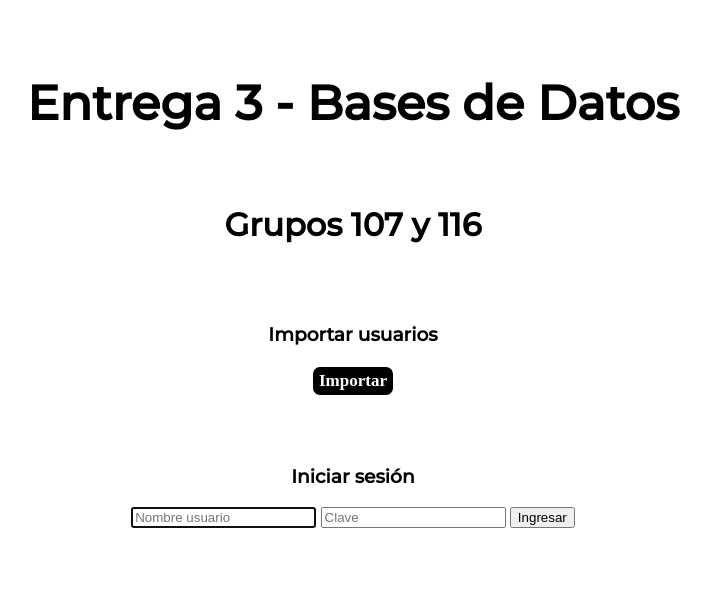
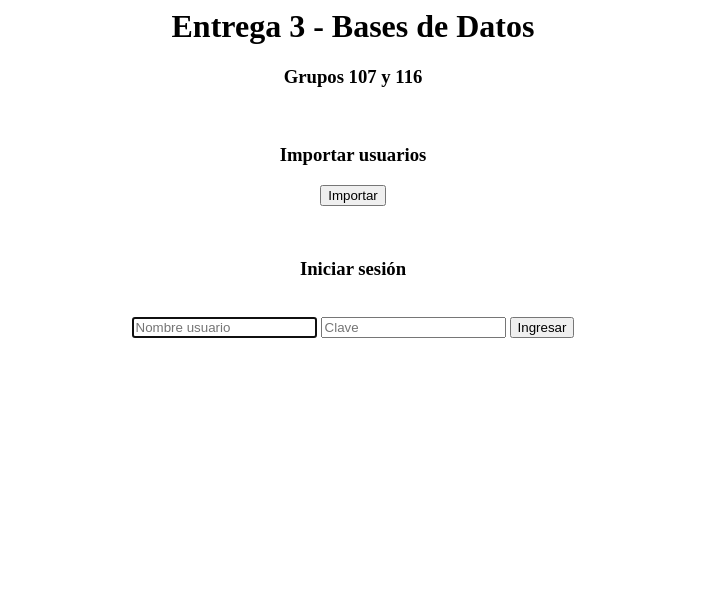
Before and after one commit to verobaeza/Entrega_3_BDD, a PHP site: page / in a window 1280 px wide. Shown: the top 589 px of the page, without its empty margins (287-998 px from the left). Run offline with PHP 8.4, Linux system fonts and the light colour scheme.

Commit message:
style y template

```diff
--- a/index.php
+++ b/index.php
@@ -1,21 +1,19 @@
-<?php include('./templates/header.html');?>
+
 <body>
-        <div class='main'>
-            <h1 class='title'>Entrega 3 - Bases de Datos </h1>
-            <h3 class='subtitle'> Grupos 107 y 116 </h3>
-        <div class='container'>
-            <h3>Importar usuarios </h3>
-            <form action="./queries/importar_usuarios.php" method="GET">
+    <h1 align="center"> Entrega 3 - Bases de Datos </h1>
+    <h3 align="center"> Grupos 107 y 116 </h3>
+    <br>
+    <h3 align="center"> Importar usuarios </h3>
+    <form align="center" action="./queries/importar_usuarios.php" method="GET">
         <input class='btn' type="submit" value="Importar">
     </form>
-        </div>
-        <div class='container'>
-            <h3> Iniciar sesión </h3>
-            <form class="form-signin" role="form" action="./queries/validar_login.php" method="post">
+    <br>
+    <h3 align="center"> Iniciar sesión </h3>
+	<br>
+    <form align="center" class="form-signin" role="form" action="./queries/validar_login.php" method="post">
         <input type="text" name="nombre_ingresado" placeholder="Nombre usuario" required autofocus>
         <input type="password" name="clave_ingresada" placeholder="Clave" required>
         <button type="submit" name="login"> Ingresar </button>
     </form>
-        </div>
 </body>
 </html>
```
Lines whose indentation alone changed are shown as unchanged.
